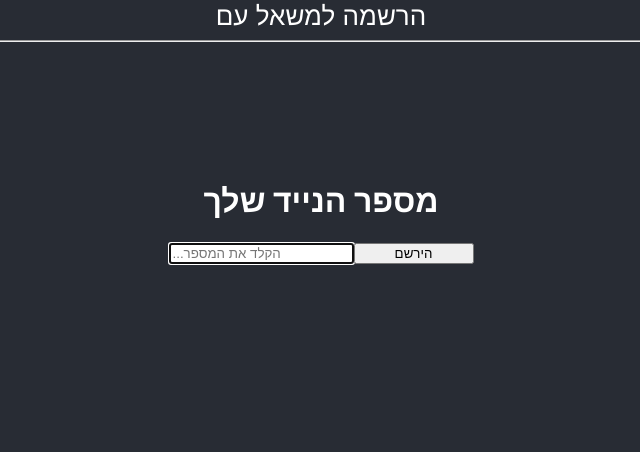
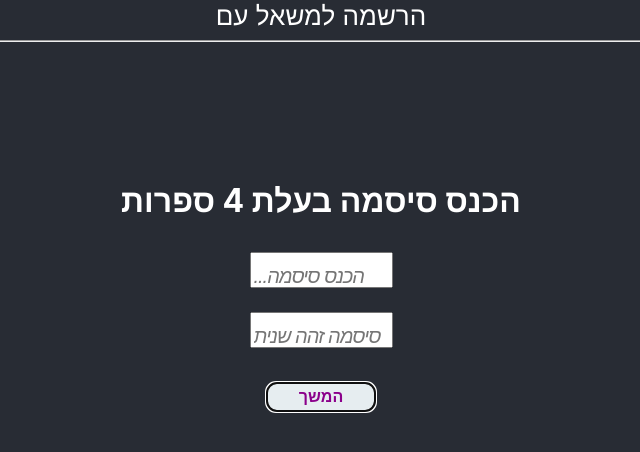
Before and after one commit to meshallumm/web-app, a React (Create React App) app in the folder Referendum/: page / in a window 1280 px wide. Shown: the top 452 px of the page, without its empty margins (319-959 px from the left). Built offline with nearby package versions, Linux system fonts and the light colour scheme.

Commit message:
added folders
Changed component name from "Login" to "SignUp"

```diff
--- a/Referendum/src/components/Login.css
+++ /dev/null
@@ -1,15 +0,0 @@
-.Login-div {
-  text-align: center;
-  color: white;
-  position: absolute;
-  left: 1%;
-  right: 1%;
-  top: 20%;
-}
-.mobile-num {
-  font-size: 30px;
-}
-#error {
-  color: red;
-  font-size: 4mm;
-}
--- /dev/null
+++ b/Referendum/src/components/SignUp/CreatePassword.css
@@ -0,0 +1,36 @@
+.passInput {
+  margin: 0 auto;
+  /* //color: white; */
+  margin-top: 10px;
+  width: 135px;
+  height: 30px;
+  font-size: 40px;
+  margin-bottom: 14px;
+  letter-spacing: 3px;
+  /* padding:  10px; */
+}
+
+input::placeholder {
+  font-size: 20px;
+  font-style: italic;
+  letter-spacing: -1px;
+}
+
+#notSame {
+  margin-top: -10px;
+  left: 0;
+  right: 0;
+  color: red;
+  font-size: 4mm;
+  position: absolute;
+}
+
+#continue {
+  font-size: 100%;
+  font-weight: bold;
+  width: 110px;
+  height: 30px;
+  background-color: rgb(230, 237, 240);
+  color: darkmagenta;
+  border-radius: 10px;
+}
--- /dev/null
+++ b/Referendum/src/components/SignUp/CreatePassword.jsx
@@ -0,0 +1,69 @@
+import React, { useEffect, useState, useRef } from 'react';
+import './CreatePassword.css';
+
+const CreatePass = (props) => {
+  const textInput = useRef(null);
+  const buttonFocus = useRef(null);
+  const [passValue, setPassValue] = useState('');
+  const [confirmPass, setConfirmPass] = useState('');
+  const [passDontMatch, setPassMessage] = useState('');
+
+  useEffect(() => {
+    if (passValue !== confirmPass) {
+      setPassMessage('הסיסמאות אינן שוות');
+    } else {
+      console.log('passwords even');
+      setPassMessage('');
+      buttonFocus.current.focus();
+    }
+  }, [confirmPass]);
+
+  const onClickButton = () => {
+    if (passValue.length === 4 && confirmPass.length === 0)
+      textInput.current.focus();
+  };
+
+  const onChangeHandler = (event) => {
+    const legalPass = event.target.value.replace(/\D/g, '');
+    setPassValue(legalPass);
+  };
+
+  const onSecondChangeHandler = (event) => {
+    const legalPass = event.target.value.replace(/\D/g, '');
+    setConfirmPass(legalPass);
+  };
+  return (
+    <div className='form-div'>
+      <div>
+        {' '}
+        <h1> הכנס סיסמה בעלת 4 ספרות </h1>
+        <input
+          autoFocus
+          type='password'
+          maxLength='4'
+          value={passValue}
+          onChange={(event) => onChangeHandler(event)}
+          placeholder='...הכנס סיסמה'
+          className='passInput'
+        />
+        <br />
+        <input
+          type='password'
+          maxLength='4'
+          placeholder='סיסמה זהה שנית'
+          className='passInput'
+          ref={textInput}
+          onChange={(e) => onSecondChangeHandler(e)}
+        />{' '}
+        <br />
+        <div id='notSame'>{passDontMatch}</div>
+        <br />
+        <button id='continue' onClick={onClickButton} ref={buttonFocus}>
+          המשך
+        </button>
+      </div>
+    </div>
+  );
+};
+
+export default CreatePass;
--- a/Referendum/src/components/IdentificationNum.css
+++ b/Referendum/src/components/SignUp/IdentificationNum.css
@@ -1,15 +1,3 @@
-.form-div {
-  background-color: #282c34;
-  height: 100vh;
-  min-height: 100vh;
-  position: absolute;
-  text-align: center;
-  color: white;
-  left: 1%;
-  right: 1%;
-  top: 20%;
-  size: 300px;
-}
 .h1 {
   color: #ffffcc;
 }
--- a/Referendum/src/components/IdentificationNum.jsx
+++ b/Referendum/src/components/SignUp/IdentificationNum.jsx
@@ -45,7 +45,7 @@ const IdentNumber = () => {
     console.log('checkID ', activeInput);
     if (idNumber.length > 0 && idNumber.length < 9) {
       setMessage('מספר ת.ז לא חוקי');
-    } else if (idNumber.length === 9) {
+    } else if (idNumber.length === 9 && idNumber !== '000000000') {
       if (is_israeli_id_number(idNumber)) {
         setID(idNumber);
         setMessage('');
--- /dev/null
+++ b/Referendum/src/components/SignUp/MobileNum.css
@@ -0,0 +1,7 @@
+.mobile-num {
+  font-size: 30px;
+}
+#error {
+  color: red;
+  font-size: 4mm;
+}
--- a/Referendum/src/components/Login.jsx
+++ b/Referendum/src/components/SignUp/MobileNum.jsx
@@ -1,13 +1,14 @@
 import React, { Component } from 'react';
-import './Login.css';
+import './MobileNum.css';
 
-class Login extends Component {
+class MobileNum extends Component {
   constructor(props) {
     super(props);
     this.state = {
       input: '',
       mobileNum: '',
       errorMessage: '',
+      askMobile: true,
     };
   }
 
@@ -53,7 +54,7 @@ class Login extends Component {
     });
     setTimeout(
       function () {
-        this.props.legit(true);
+        this.props.legit(1);
       }.bind(this),
       1000
     );
@@ -61,7 +62,7 @@ class Login extends Component {
 
   render() {
     return (
-      <div className='Login-div'>
+      <div>
         <h1>מספר הנייד שלך</h1>
         {/* <span>05</span> */}
         <input
@@ -86,4 +87,4 @@ class Login extends Component {
   }
 }
 
-export default Login;
+export default MobileNum;
--- /dev/null
+++ b/Referendum/src/components/SignUp/SignUp.css
@@ -0,0 +1,8 @@
+.form-div {
+  position: absolute;
+  text-align: center;
+  color: white;
+  left: 1%;
+  right: 1%;
+  top: 20%;
+}
--- /dev/null
+++ b/Referendum/src/components/SignUp/SignUp.jsx
@@ -0,0 +1,85 @@
+import React, { Component } from 'react';
+import {
+  // BrowserRouter as Router,
+  // Redirect,
+  Route,
+  useParams,
+  // Switch,
+  // withRouter,
+} from 'react-router-dom';
+import Header from '../../containers/Header.jsx';
+import MobileNum from './MobileNum.jsx';
+import IdentNumber from './IdentificationNum.jsx';
+import CreatePass from './CreatePassword.jsx';
+import './SignUp.css';
+import PasswordExample from './PasswordExample.jsx';
+import JustASimpleComp from './JustASimple';
+
+class Login extends Component {
+  constructor(props) {
+    super(props);
+    this.state = {
+      askMobile: true,
+      componentArr: {
+        pages: [<MobileNum />, <IdentNumber />, CreatePass],
+        func: this.replaceComponent,
+      },
+      nextPageName: '',
+    };
+    //  this.pages = [MobileNum, IdentNumber, CreatePass];
+  }
+
+  // componentDidMount() {
+  //   // let element = document.getElementById('tempPage').innerHTML;
+  //   // console.log('element inner', element);
+  //   // console.log(document.querySelector('div p').outerHTML);
+  // }
+
+  // replaceComponent = (page = 0) => {
+  //   console.log(typeof page, page);
+  //   const pages = this.state.componentArr;
+  //   console.log(pages);
+  //   switch (page) {
+  //     case 1:
+  //       //return this.state.componentArr.pages[page];
+  //       return <IdentNumber legit={this.replaceComponent} />;
+  //       break;
+  //     case 2:
+  //       return <CreatePass />;
+  //     default:
+  //       console.log('MobileNum');
+  //       this.setState({ nextPageName: pages.page[page] });
+  //     // return this.state.nextPageName;
+  //     //return <MobileNum legit={this.replaceComponent} />;
+  //     // return this.state.componentArr.pages[page];
+  //   }
+  // };
+  // return window.location.reload();
+
+  // replaceComponent = (page = 0) => {
+  //   let element = document.getElementById('tempPage');
+  //   element.innerHTML = element.innerHTML.replace(
+  //     /\D/g,
+  //     this.state.componentArr[page]
+  //   );
+  //   console.log(page);
+  //   //return this.setState({ nextPageName: this.state.componentArr[page] });
+  //   //return this.state.componentArr[page];
+  // };
+
+  render() {
+    return (
+      <div>
+        <Header />
+        <div className='form-div'>
+          <Route>
+            <CreatePass />
+            {/* {this.replaceComponent()} */}
+          </Route>
+        </div>
+      </div>
+    );
+  }
+}
+
+export default Login;
--- a/Referendum/src/containers/App.js
+++ b/Referendum/src/containers/App.js
@@ -1,31 +1,31 @@
 import React, { Component } from 'react';
-import Login from '../components/Login.jsx';
-import IdentNumber from '../components/IdentificationNum.jsx';
-import Header from './Header.jsx';
+import { BrowserRouter as Router, Redirect } from 'react-router-dom';
+import SignUp from '../components/SignUp/SignUp.jsx';
+
 import './App.css';
 
 class App extends Component {
   constructor(props) {
     super(props);
+    this.state = {
+      signInFirst: true,
+    };
   }
-  state = {
-    askMobile: true,
+
+  exitSignUpPage = (pass) => {
+    this.setState({
+      signInFirst: false,
+    });
   };
 
-  askIndetinfication = (passed) => {
-    if (passed) {
-      this.setState({ askMobile: false });
-    }
-  };
   render() {
     return (
       <div className='App-div'>
-        <Header />
-        {this.state.askMobile ? (
-          <Login legit={this.askIndetinfication} />
-        ) : (
-          <IdentNumber />
-        )}
+        <Router>
+          {this.state.signInFirst ? (
+            <SignUp homePage={this.exitSignUpPage} />
+          ) : null}
+        </Router>
       </div>
     );
   }
```
Also changed, not shown: Referendum/src/containers/App.css (+4 -4 lines).
